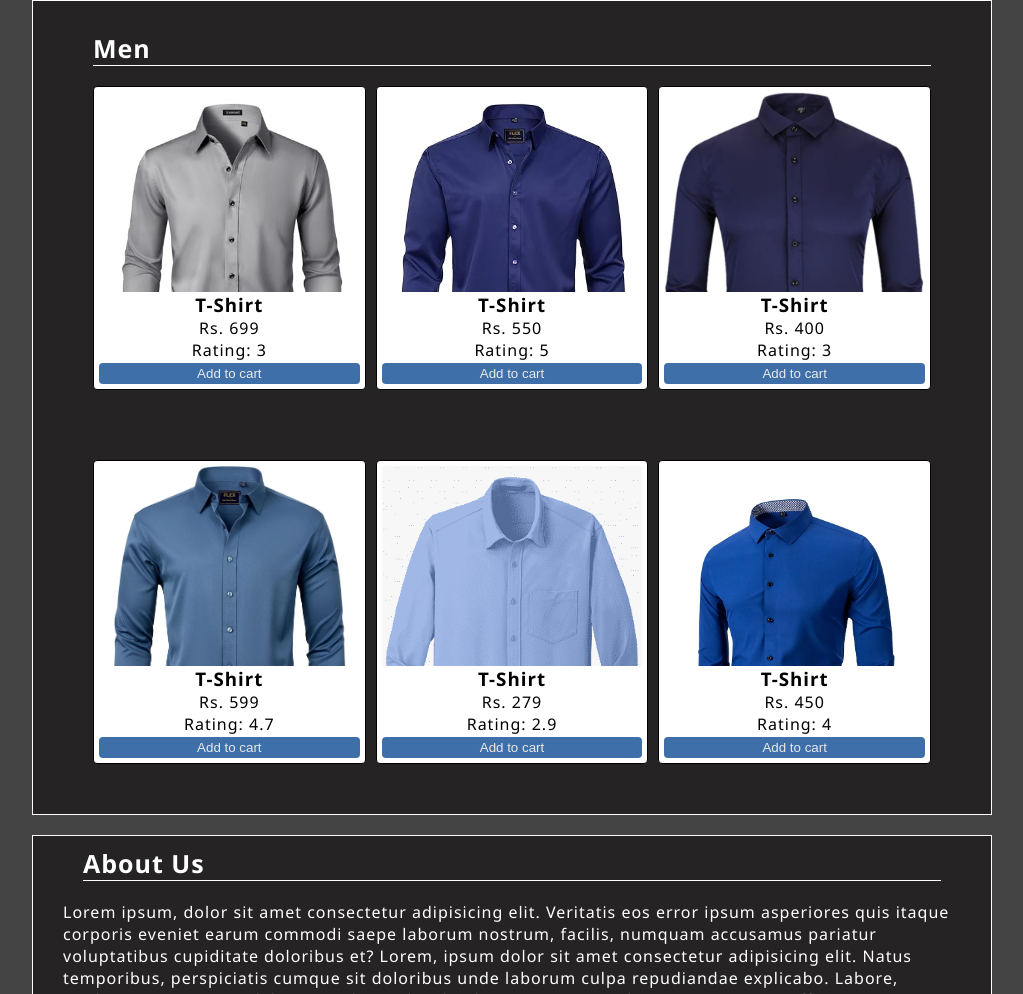
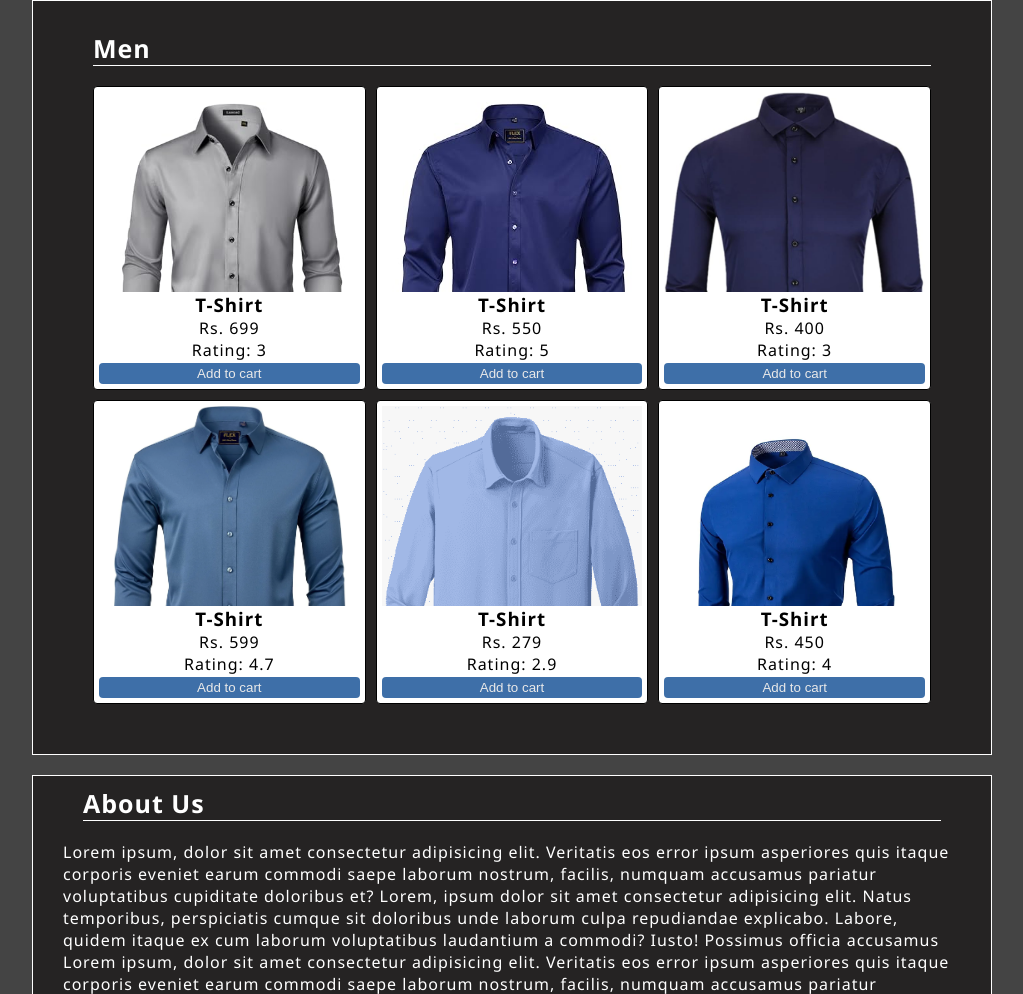
Before and after one commit to NS-work/E-commerce-website-projects, a plain HTML site: page index.html in a window 1280 px wide. Shown: the part 392-1386 px from the top of the page, without its empty margins (128-1151 px from the left). Drawn offline with Linux system fonts and the light colour scheme.

Commit message:
Update index.html

```diff
--- a/index.html
+++ b/index.html
@@ -76,10 +76,6 @@
                         <p>Rating: 3</p>
                         <button>Add to cart</button>
                     </div>
-                </div>
-            </section>
-            <section class="s">
-                <div class="cart-sec">
                     <div class="cart" data-category="men" data-price="599" data-rating="4.7">
                         <div class="img img4">
                         </div>
```
